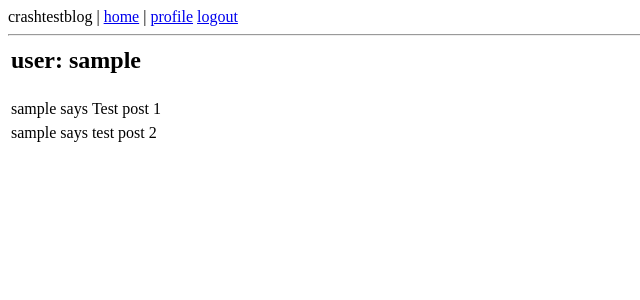
After one commit to jaharnum/flask_blog, a Flask app: a page that uses app/templates/base.html in a window 1280 px wide. The commit adds this page. Shown: the top 300 px of the page, without its empty margins (0-640 px from the left). Run offline with Flask 2, Linux system fonts and the light colour scheme; the visitor is signed in with stand-in values (Sample User, id 1); data comes from the database, SQL or seed files in the repository; both versions use the stored data as it was after the commit.

Commit message:
Making my way thru tutorial

```diff
--- a/app/models.py
+++ b/app/models.py
@@ -33,9 +33,11 @@ class User(UserMixin, db.Model):
     username = db.Column(db.String(64), index=True, unique=True)
     email = db.Column(db.String(120), index=True, unique=True)
     password_hash = db.Column(db.String(128))
-    role = db.Column(db.String(64))
+    role = db.Column(db.String(64))  # TODO, NOT IMPLEMENTED
 
     posts = db.relationship('Post', backref='author', lazy='dynamic')
+
+    about_me = db.Column(db.String(512))
 
     def __repr__(self):
         return '<User {}>'.format(self.username)
@@ -49,7 +51,7 @@ class User(UserMixin, db.Model):
 
 class Post(db.Model):
     id = db.Column(db.Integer, primary_key=True)
-    title = db.Column(db.String(140))
+    title = db.Column(db.String(140))  # TODO, NOT IMPLEMENTED
     body = db.Column(db.String(1000))
     timestamp = db.Column(db.DateTime, index=True, default=datetime.utcnow)
     user_id = db.Column(db.Integer, db.ForeignKey('user.id'))
--- a/app/routes.py
+++ b/app/routes.py
@@ -8,6 +8,10 @@ from werkzeug.urls import url_parse
 from app import app, db
 from app.forms import LoginForm, RegistrationForm
 from app.models import User
+
+'''
+@login_required - user will be redirected to login screen if not logged in
+'''
 
 @app.route('/')
 @app.route('/index')
@@ -31,6 +35,7 @@ def index():
 def login():
 
     if current_user.is_authenticated:
+        # we are already logged in, return to homepage
         return redirect(url_for('index'))
 
     form = LoginForm()
@@ -40,11 +45,11 @@ def login():
         user = User.query.filter_by(username=form.username.data).first()
 
         if user is None:
-            flash('Invalid username')
+            flash('This username does not exist')
             return redirect(url_for('login'))
 
         if not user.check_password(password=form.password.data):
-            flash('Invalid password')
+            flash('This password is incorrect')
             return redirect(url_for('login'))
 
         login_user(user, remember=form.remember_me.data)
@@ -54,6 +59,7 @@ def login():
         if not next_page or url_parse(next_page).netloc != '':
             next_page = url_for('index')
 
+        # 'next_page' could be any view with @login_required
         return redirect(next_page)
 
     return render_template('login.html', title='crashtestblog - login', form=form)
@@ -85,3 +91,14 @@ def register():
         return redirect(url_for('login'))
 
     return render_template('register.html', title='register', form=form)
+
+@app.route('/<username>')
+@login_required
+def user(username):
+    # raises a 404 for you if user is not found
+    user = User.query.filter_by(username=username).first_or_404()
+    posts = [
+        {'author': user, 'body': 'Test post 1'},
+        {'author': user, 'body': 'test post 2'}
+    ]
+    return render_template('user.html', user=user, posts=posts)
--- /dev/null
+++ b/app/templates/_post.html
@@ -0,0 +1,8 @@
+<!-- Post sub-template -->
+
+<table>
+    <tr valign="top">
+        <td>{{ post.author.username }} says</td>
+        <td>{{ post.body }}</td>
+    </tr>
+</table>
--- a/app/templates/base.html
+++ b/app/templates/base.html
@@ -16,6 +16,7 @@
             {% if current_user.is_anonymous %}
             <a href="{{ url_for('login') }}">login</a>
             {% else %}
+            <a href="{{ url_for('user', username=current_user.username) }}">profile</a>
             <a href="{{ url_for('logout') }}">logout</a>
             {% endif %}
         </div>
--- /dev/null
+++ b/app/templates/user.html
@@ -0,0 +1,18 @@
+{% extends "base.html" %}
+
+{% block content %}
+    <table>
+        <tr valign="top">
+            <td><h2>user: {{ user.username }}</h2></td>
+            <td>
+                {% if user.about_me %}
+                    <p>{{ user.about_me }}</p>
+                {% endif %}
+            </td>
+        </tr>
+    </table>
+
+    {% for post in posts %}
+        {% include '_post.html' %}
+    {% endfor %}
+{% endblock %}
```
Also changed, not shown: app/templates/a.html (added, +8 -0 lines), migrations/versions/9e17aba79d84_add_about_to_user_model.py (added, +28 -0 lines), app.db.
